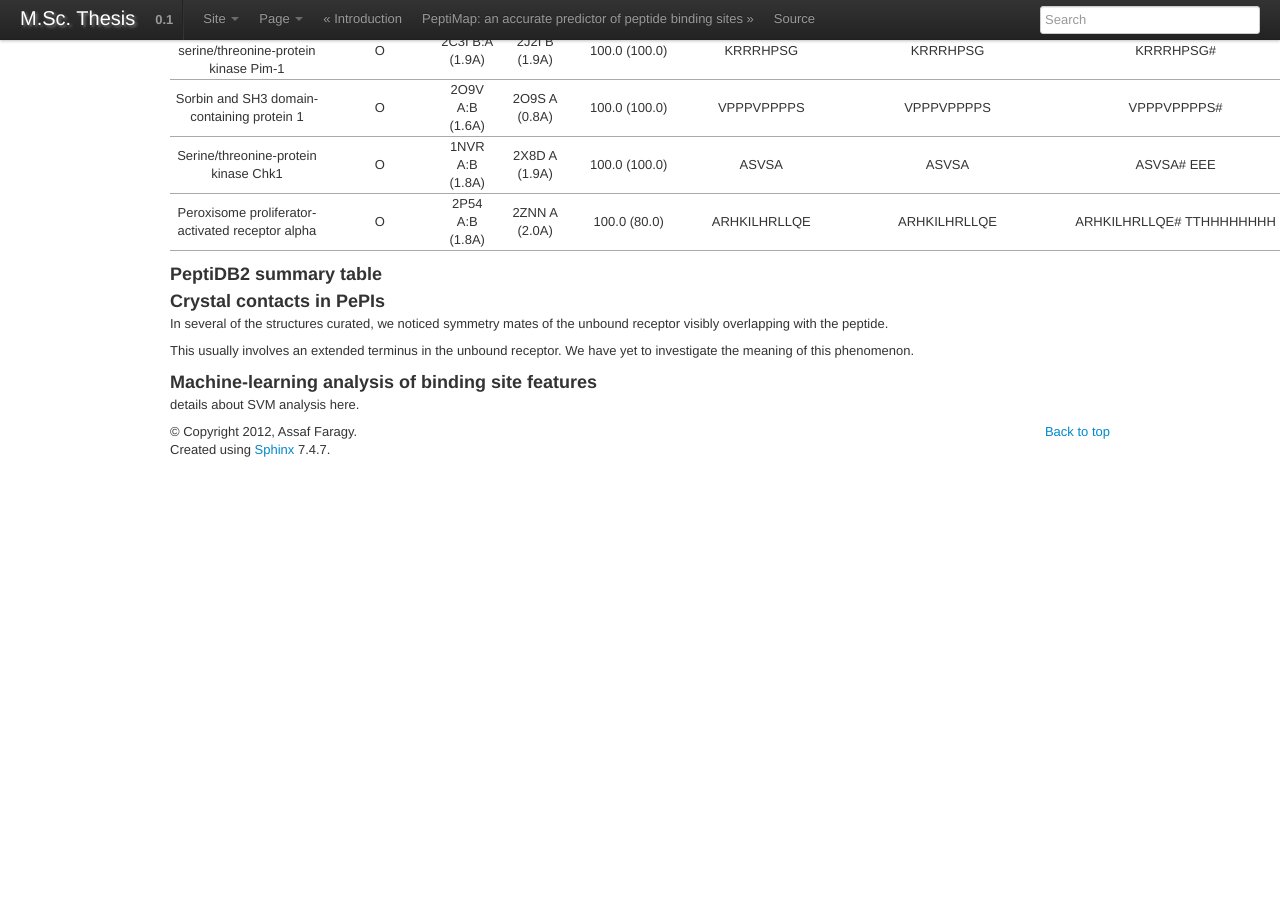
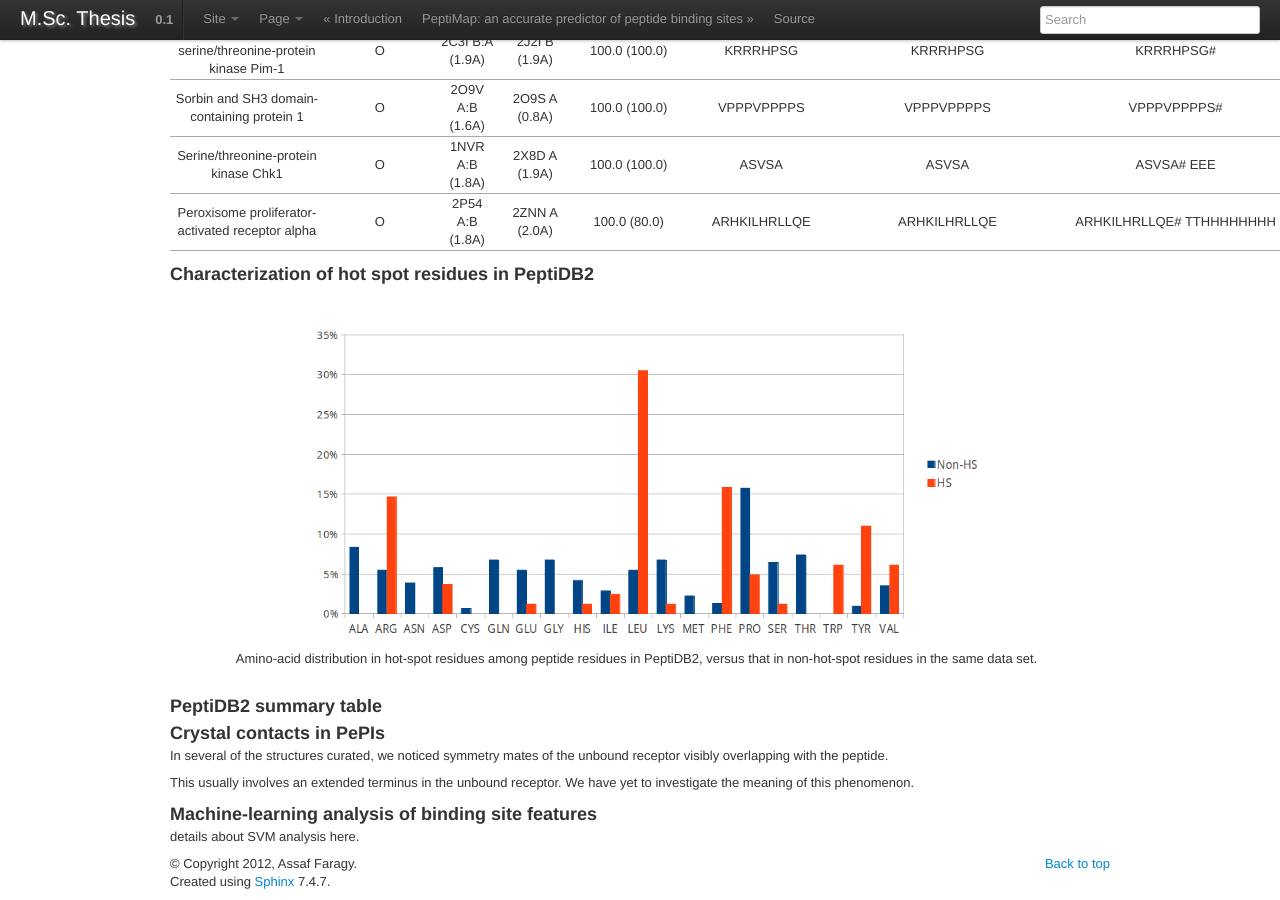
Before and after one commit to assaff/msc-thesis, a Sphinx documentation site: the page built from source/peptidb2.rst, in a window 1280 px wide and 900 px high, scrolled down 2601 px. Built offline with Sphinx 7.4.7, drawn with Linux system fonts in a browser that asks for light colours; formulas are drawn with MathJax 3; before the commit the page ends 3069 px from its top, so only the background shows below that.

Commit message:
added aa histogram to results of peptidb2 analysis

```diff
--- a/source/peptidb2.rst
+++ b/source/peptidb2.rst
@@ -65,6 +65,16 @@ interactions (see Table 1).
 .. raw:: latex
     \end{landscape}
 
+Characterization of hot spot residues in PeptiDB2
+~~~~~~~~~~~~~~~~~~~~~~~~~~~~~~~~~~~~~~~~~~~~~~~~~~
+
+.. figure:: _images/aa_histogram_peptidb2.png
+    :width: 75%
+
+    Amino-acid distribution in hot-spot residues among peptide
+    residues in PeptiDB2, versus that in non-hot-spot residues in the
+    same data set.
+
 PeptiDB2 summary table
 ~~~~~~~~~~~~~~~~~~~~~~~
 
```
Also changed, not shown: source/_images/aa_histogram_peptidb2.png (added).
